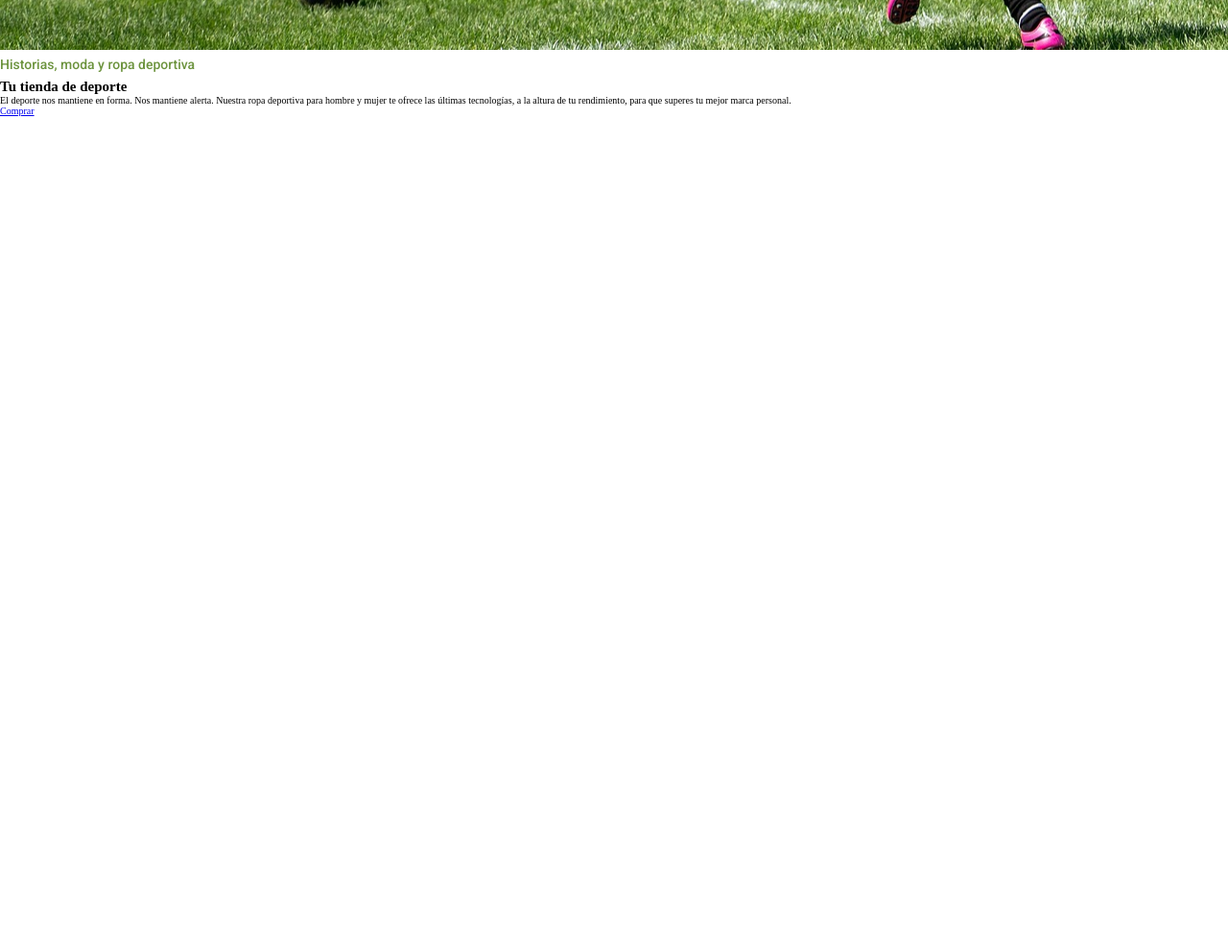
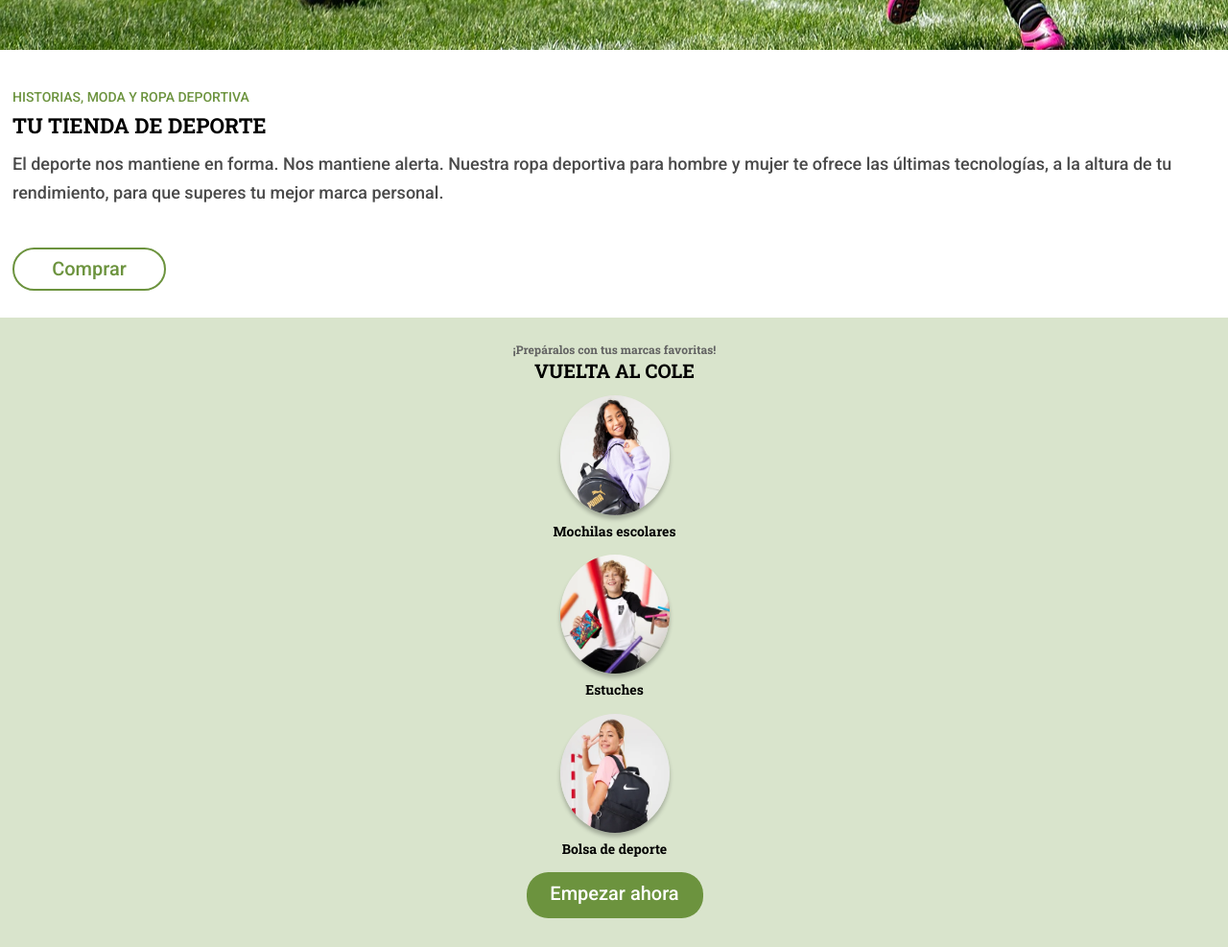
Before and after one commit to Adalab/modulo-1-evaluacion-final-Ainhoadlhs, a website: page src/html/index.html in a window 1280 px wide. Shown: the part 500-1487 px from the top of the page at 96% size. Before the commit the page ends 800 px from the top, so only its background shows below. Drawn offline with nearby package versions, Linux system fonts and the light colour scheme; files that its build step writes are made by us from their sources; files whose address does not match are found by name.

Commit message:
added backShool

```diff
--- a/src/html/partials/main/backSchool.html
+++ b/src/html/partials/main/backSchool.html
@@ -0,0 +1,30 @@
+<section class="school">
+
+    <h4 class="school_h4">¡Prepáralos con tus marcas favoritas!</h5>
+
+    <h2 class="school_h3">Vuelta al cole</h3>
+
+    <ul class="school_div">
+
+        <li class="school_div_list">
+            <img class="school_div_list_img oneimg" src="./assets/images/lpbts-mod05-img01-desk.png" alt="Niña con mochila">
+            <p class="school_div_list_par onepar"><strong>Mochilas escolares</strong></p>
+        </li>
+
+        <li class="school_div_list">
+            <img class="school_div_list_img twoimg" src="./assets/images/lpbts-mod05-img04-mob.png" alt="Niño con estuches">
+            <p class="school_div_list_par twopar"><strong>Estuches</strong></p>
+        </li>
+
+        <li class="school_div_list">
+            <img class="school_div_list_img threeimg" src="./assets/images/lpbts-mod05-img03-mob.png" alt="Niña con bolsa de deporte">
+            <p class="school_div_list_par threepar"><strong>Bolsa de deporte</strong></p>
+        </li>
+
+    </ul>
+    <div class="school_button">
+        <a class="school_button_link" href="https://adalab.es/">Empezar ahora</a>
+
+    </div>
+
+</section>
--- a/src/html/partials/main/sportShop.html
+++ b/src/html/partials/main/sportShop.html
@@ -3,6 +3,8 @@
         <h3 class="sport_text_h3">Historias, moda y ropa deportiva</h3>
         <h2 class="sport_text_h2">Tu tienda de deporte</h2>
         <p class="sport_text_par">El deporte nos mantiene en forma. Nos mantiene alerta. Nuestra ropa deportiva para hombre y mujer te ofrece las últimas tecnologías, a la altura de tu rendimiento, para que superes tu mejor marca personal.</p>
-        <a class="sport_text_button" href="https://adalab.es/"">Comprar</a>
+        <div class="sport_text_button">
+            <a class="sport_text_button_shop" href="https://adalab.es/"">Comprar</a>
+        </div>
     </article>
 </section>
--- a/src/scss/core/_variables.scss
+++ b/src/scss/core/_variables.scss
@@ -1,5 +1,10 @@
-$moss-green: #6c933e ;
+$mossGreen: #6c933e ;
 $white: white ;
-$shadow: rgba(0, 0, 0, 0.2);
+$black: black;
+$lightGrey: #d9e4cc;
+$brownishGrey: #626262;
+$shadow: #00000033;
+$shadow2: #00000040;
+$greyishBrown: #4a4a4a;
 $title: 'Roboto Slab', 'serif';
 $text: 'Roboto', 'sans-serif';
--- /dev/null
+++ b/src/scss/layout/_backSchool.scss
@@ -0,0 +1,43 @@
+.school{
+    background-color: $lightGrey;
+    text-align: center;
+    padding: 1.8rem 1.1rem 3.07rem 1.2rem;
+    &_h4{
+        @include textStyle($brownishGrey, $title, 1.2rem, 3rem);
+        height: 2.21rem;
+    }
+    &_h3{
+        @include textStyle($black, $title, 2rem, 3rem);
+        text-transform: uppercase;
+        padding-bottom: 1.14rem;
+    }
+    &_div{
+        display: grid;
+        grid-template-areas: 'oneimg' 'onepar' 'twoimg' 'twopar' 'threeimg' 'threepar';
+        &_list{
+            padding-bottom: 0.95rem;
+            list-style: none;
+            &_img{
+                width: 11.4rem;
+                height: 12.41rem;
+                border-radius: 50%;
+                box-shadow: 0 0.4rem 0.4rem 0 $shadow2;
+            }
+            &_par{
+                @include textStyle($black, $title, 1.4rem, 3rem);
+            }
+        }
+    }
+    &_button{
+        width: 18.4rem;
+        height: 4.73rem;
+        border-radius: 2.25rem;
+        background-color: $mossGreen;
+        margin-left: auto;
+        margin-right: auto;
+        &_link{
+            @include textStyle($white, $text, 2rem, 4.5rem);
+            text-decoration: none;
+        }
+    }
+}
--- a/src/scss/layout/_header.scss
+++ b/src/scss/layout/_header.scss
@@ -1,5 +1,5 @@
 .header_menu {
-    background-color: $moss-green;
+    background-color: $mossGreen;
     width: 36.4px;
     height: 36.8px;
     display: flex;
--- a/src/scss/layout/_sportShop.scss
+++ b/src/scss/layout/_sportShop.scss
@@ -1,17 +1,32 @@
 .sport{
+    padding: 3.4rem 1.7rem 2.8rem 1.3rem;
     &_text{
         &_h3{
-            @include textStyle($moss-green, $text, 1.4rem, 3rem);
+            @include textStyle($mossGreen, $text, 1.4rem, 3rem);
             font-weight: lighter;
+            text-transform: uppercase;
         }
         &_h2{
-
+            @include textStyle($black, $title, 2.2rem, 3rem);
+            text-transform: uppercase;
         }
         &_par{
-
+            @include textStyle($greyishBrown, $text, 1.8rem, 3rem);
+            padding-top: 1rem;
+            padding-bottom: 4.2rem;
         }
         &_button{
-
+            width: 16rem;
+            height: 4.5rem;
+            border: solid 0.2rem $mossGreen;
+            border-radius: 2.25rem;
+            display: flex;
+            justify-content: center;
+            align-items: center;
+            &_shop{
+                @include textStyle($mossGreen, $text, 2rem, 4.5rem);
+                text-decoration: none;
+            }
         }
     }
 }
--- a/src/scss/main.scss
+++ b/src/scss/main.scss
@@ -4,3 +4,4 @@
 @import 'layout/header';
 @import 'layout/hero';
 @import 'layout/sportShop';
+@import 'layout/backSchool';
```
